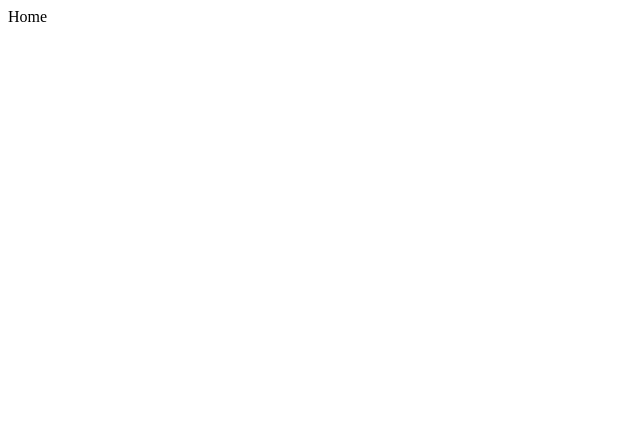
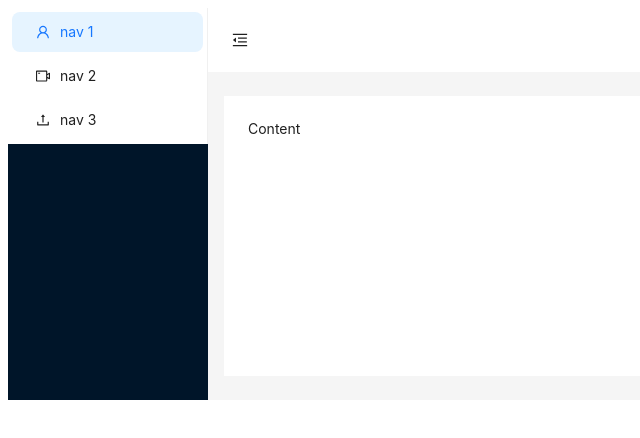
Before and after one commit to liang21/terminator_web, a React (Vite) app: page /home in a window 1280 px wide. Shown: the top 438 px of the page, without its empty margins (0-640 px from the left). Built offline with nearby package versions, Linux system fonts and the light colour scheme.

Commit message:
feat: add home

```diff
--- a/package.json
+++ b/package.json
@@ -10,8 +10,8 @@
     "prepare": "husky install"
   },
   "dependencies": {
+    "antd": "^5.7.3",
     "react": "^18.2.0",
-    "react-dom": "^18.2.0",
     "react-router-dom": "^6.14.2"
   },
   "eslintConfig": {
@@ -47,6 +47,7 @@
     "husky": "^8.0.3",
     "lint-staged": "^13.2.3",
     "prettier": "3.0.0",
+    "react-dom": "^18.2.0",
     "typescript": "^5.0.2",
     "vite": "^4.4.5"
   },
--- a/src/App.tsx
+++ b/src/App.tsx
@@ -1,8 +1,7 @@
 import { useRoutes } from "react-router-dom";
-import routers from "./router";
-
+import routes from "./router";
 function App() {
-  const outlet = useRoutes(routers);
+  const outlet = useRoutes(routes);
   return <div>{outlet}</div>;
 }
 
--- a/src/pages/home/index.tsx
+++ b/src/pages/home/index.tsx
@@ -1,5 +1,72 @@
-import React from "react";
+import React, { useState } from "react";
+import {
+  MenuFoldOutlined,
+  MenuUnfoldOutlined,
+  UploadOutlined,
+  UserOutlined,
+  VideoCameraOutlined,
+} from "@ant-design/icons";
+import { Layout, Menu, Button, theme } from "antd";
+
+const { Header, Sider, Content } = Layout;
 
 export default function Home() {
-  return <div>Home</div>;
+  const [collapsed, setCollapsed] = useState(false);
+  const {
+    token: { colorBgContainer },
+  } = theme.useToken();
+
+  return (
+    <Layout>
+      <Sider trigger={null} collapsible collapsed={collapsed}>
+        <div className="demo-logo-vertical" />
+        <Menu
+          theme="light"
+          mode="inline"
+          defaultSelectedKeys={["1"]}
+          items={[
+            {
+              key: "1",
+              icon: <UserOutlined />,
+              label: "nav 1",
+            },
+            {
+              key: "2",
+              icon: <VideoCameraOutlined />,
+              label: "nav 2",
+            },
+            {
+              key: "3",
+              icon: <UploadOutlined />,
+              label: "nav 3",
+            },
+          ]}
+        />
+      </Sider>
+      <Layout>
+        <Header style={{ padding: 0, background: colorBgContainer }}>
+          <Button
+            type="text"
+            icon={collapsed ? <MenuUnfoldOutlined /> : <MenuFoldOutlined />}
+            onClick={() => setCollapsed(!collapsed)}
+            style={{
+              fontSize: "16px",
+              width: 64,
+              height: 64,
+            }}
+          />
+        </Header>
+        <Content
+          style={{
+            margin: "24px 16px",
+            padding: 24,
+            minHeight: 280,
+            background: colorBgContainer,
+          }}
+        >
+          Content
+        </Content>
+      </Layout>
+    </Layout>
+  );
 }
--- a/src/router/index.tsx
+++ b/src/router/index.tsx
@@ -8,12 +8,12 @@
   <React.Suspense fallback={<div>loading......</div>}>{router}</React.Suspense>
 );
 
-const routers = [
+const routes = [
   // 嵌套路由
-  {
-    path: "/",
-    element: <Navigate to="/home" />,
-  },
+  // {
+  //   path: "/",
+  //   element: <Navigate to="/home" />,
+  // },
   //   {
   //     path: "/",
   //     // 默认展示的主页
@@ -40,4 +40,4 @@
   },
 ];
 
-export default routers;
+export default routes;
```
Also changed, not shown: 2 other files (tests, documents, lock files or other folders).
